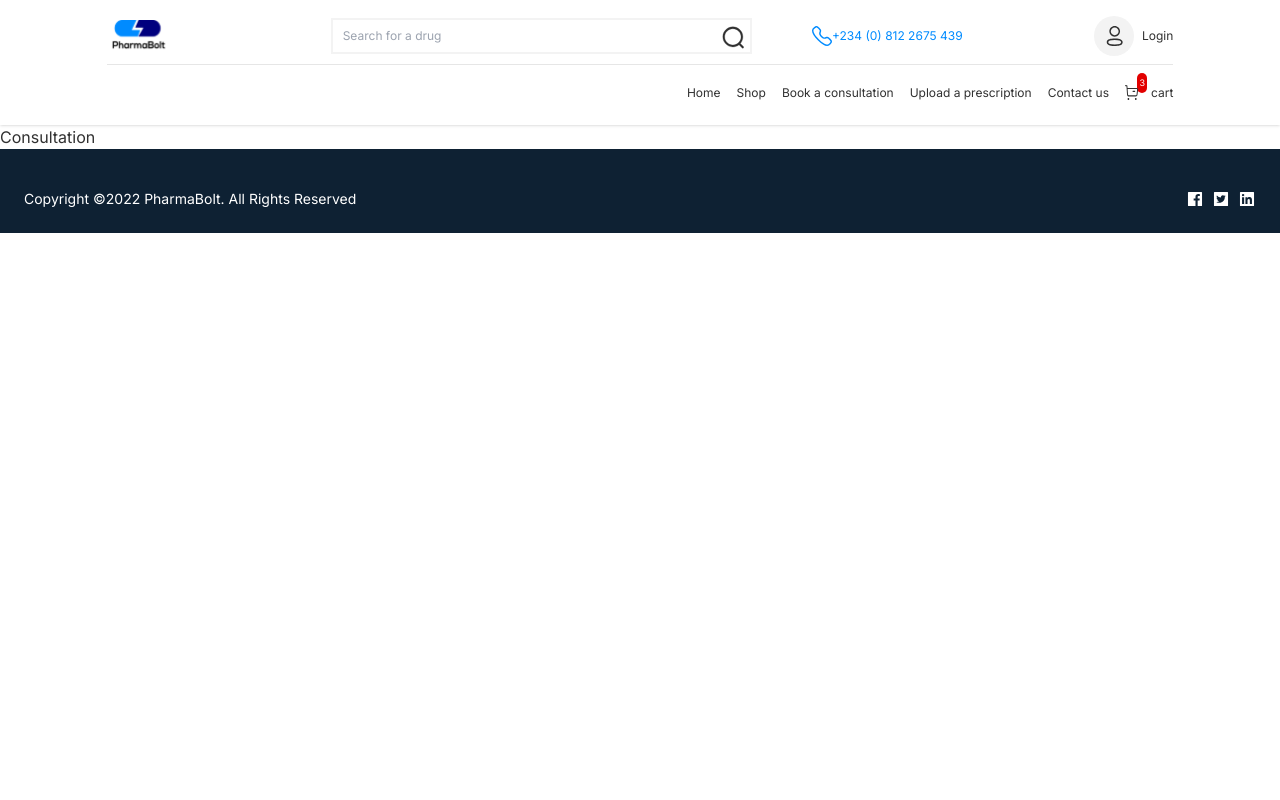
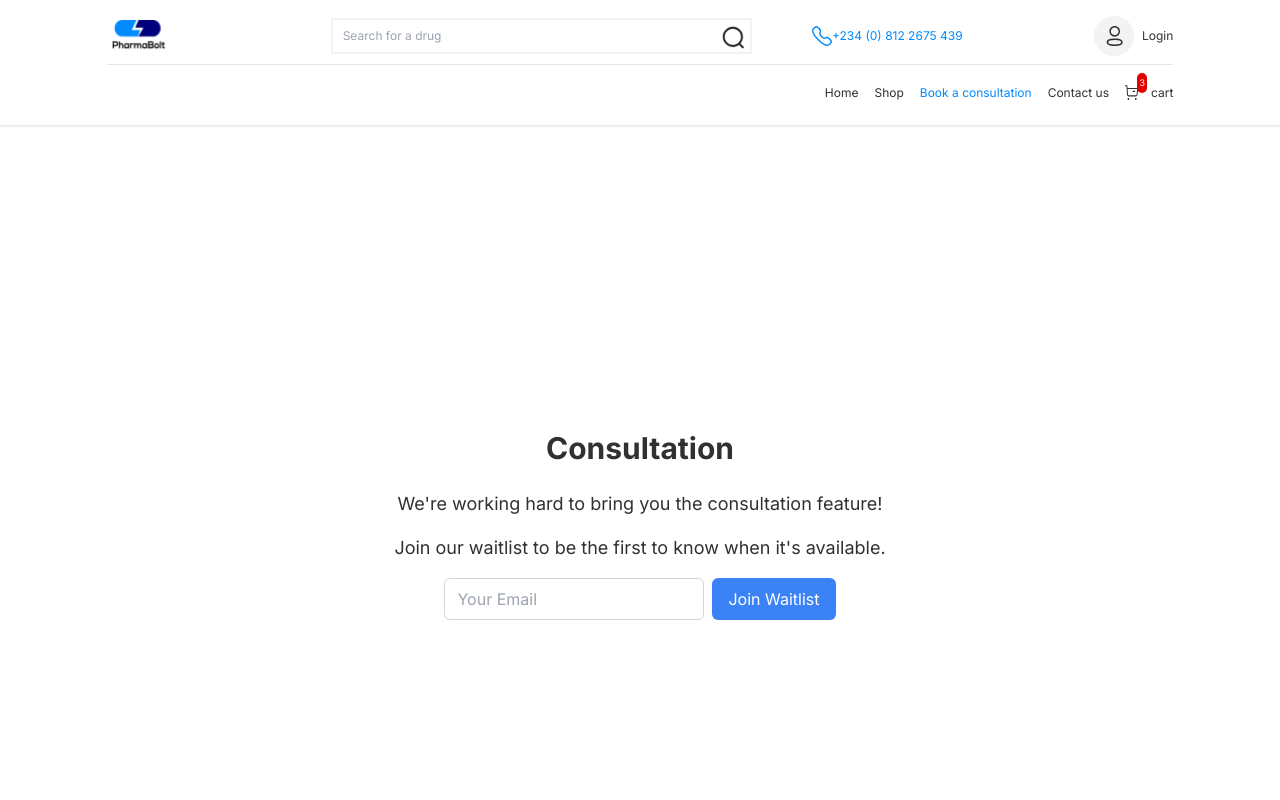
Before and after one commit to IsraelChidera/pharmabolt, a Next.js app: page /consultation in a window 1280 px wide. Shown: the top 800 px of the page. Built offline with nearby package versions, Linux system fonts and the light colour scheme; no server answers.

Commit message:
Consultation page update

```diff
--- a/app/consultation/page.tsx
+++ b/app/consultation/page.tsx
@@ -1,9 +1,72 @@
+'use client'
 
+import { useState } from 'react';
+import { useRouter } from "next/navigation";
 
 const page = () => {
-  return (
-    <div>Consultation</div>
-  )
+
+    const navigate = useRouter();
+
+    const [email, setEmail] = useState('');
+    const [isSubmitted, setIsSubmitted] = useState(false);
+
+    const handleEmailChange = (e: any) => {
+        setEmail(e.target.value);
+    };
+
+    const handleJoinWaitlist = () => {
+        // You can add your logic here to handle the email submission, e.g., sending it to a server.
+        // For this example, we'll simply set a flag to indicate submission.
+        setIsSubmitted(true);
+    };
+
+    return (
+        <div className=" h-screen flex items-center justify-center">
+            <div className=" text-center sm:px-0 px-3 ">
+                <h1 className="md:text-3xl text-2xl font-bold mb-6">Consultation</h1>
+                <p className="text-sm md:text-lg mb-4">
+                    We're working hard to bring you the consultation feature!
+                </p>
+                {!isSubmitted ? (
+                    <div>
+                        <p className="text-sm md:text-lg mb-4">
+                            Join our waitlist to be the first to know when it's available.
+                        </p>
+                        <div className="md:flex space-y-4 md:space-y-0 justify-center">
+                            <input
+                                type="email"
+                                placeholder="Your Email"
+                                className="border border-gray-300 px-3 md:text-base text-sm py-2 rounded-md mr-2"
+                                value={email}
+                                onChange={handleEmailChange}
+                            />
+                            <button
+                                onClick={handleJoinWaitlist}
+                                className="bg-blue-500 text-white md:text-base text-sm px-4 py-2 rounded-md"
+                            >
+                                Join Waitlist
+                            </button>
+                        </div>
+                    </div>
+                ) : (
+                    <div className=" mt-4">
+                        <p className='text-sm md:text-lg'>
+                            Thank you for joining our waitlist!
+                            We'll keep you updated on the
+                            latest developments.
+                        </p>
+
+                        <button
+                            onClick={() => navigate.push("/")}
+                            className="bg-blue-500 mt-4 text-white md:text-base text-sm px-4 py-2 rounded-md"
+                        >
+                            Return to Home
+                        </button>
+                    </div>
+                )}
+            </div>
+        </div>
+    )
 }
 
 export default page
--- a/components/widget/Navbar.tsx
+++ b/components/widget/Navbar.tsx
@@ -60,9 +60,7 @@ const Navbar = () => {
 
             <NavigationItem href="/shop">Shop</NavigationItem>
 
-            <NavigationItem href="#">Book a consultation</NavigationItem>
-
-            <NavigationItem href="#">Upload a prescription</NavigationItem>
+            <NavigationItem href="/consultation">Book a consultation</NavigationItem>
 
             <NavigationItem href="#">Contact us</NavigationItem>
 
@@ -111,9 +109,7 @@ const Navbar = () => {
 
               <NavigationItem onClick={() => setOpen(false)} href="/shop">Shop</NavigationItem>
 
-              <NavigationItem href="#">Book a consultation</NavigationItem>
-
-              <NavigationItem onClick={() => setOpen(false)} href="#">Upload a prescription</NavigationItem>
+              <NavigationItem onClick={() => setOpen(false)} href="/consultation">Book a consultation</NavigationItem>
 
               <NavigationItem onClick={() => setOpen(false)} href="#">Contact us</NavigationItem>
 
```
